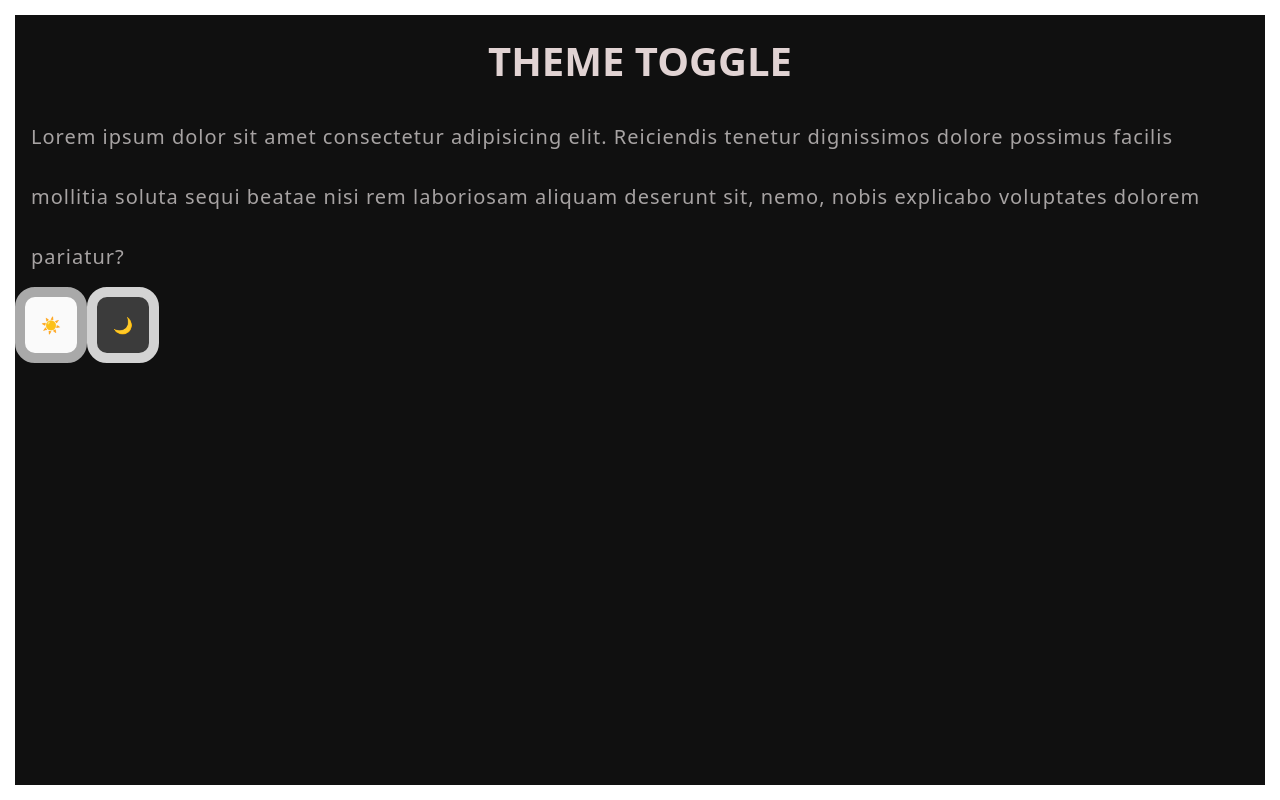
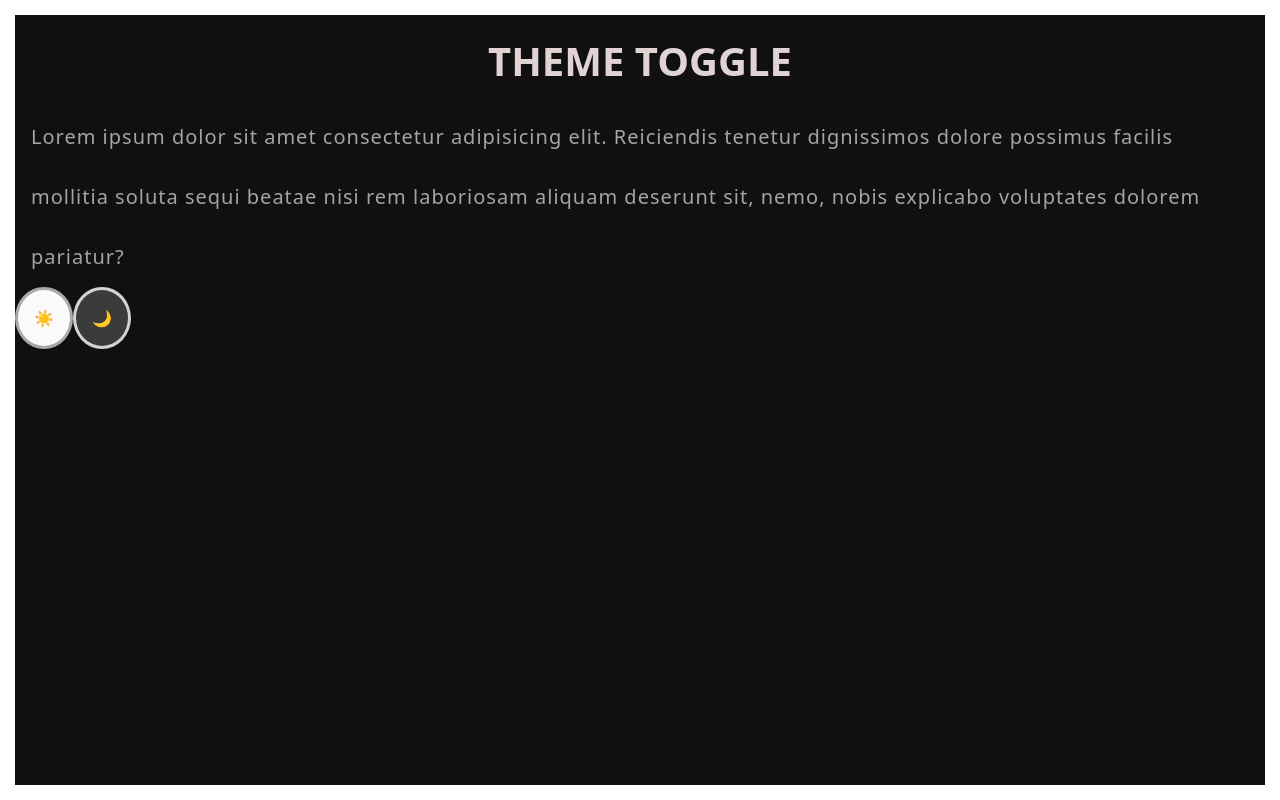
Before and after one commit to PouryaSoleimani/REACT-LIBRARIES, a React (Vite) app: page /theme-toggle in a window 1280 px wide. Built offline with nearby package versions, Linux system fonts and the light colour scheme.

Commit message:
THEME TOGGLE

```diff
--- a/src/ThemeToggle.tsx
+++ b/src/ThemeToggle.tsx
@@ -15,14 +15,15 @@ const Title = styled.h1`font-size : 40px; text-align : center; font-weight : bol
 
 const Desc = styled.p`font-size : 20px ; letter-spacing : 1px; padding : 0 1rem; line-height : 60px; color : ${props => props.theme.desc};`
 
-const DarkButton = styled.button`background-color : #3b3b3b;border-radius : 20px;color : white;padding : 1rem 1rem ;border : 10px solid lightgray;`
+const DarkButton = styled.button`background-color : #3b3b3b;border-radius : 100%;color : white;padding : 1rem 1rem ;border : 3px solid lightgray;`
 
-const LightButton = styled.button`background-color : #fafafa;border-radius : 20px;color : black;padding : 1rem 1rem ;border: 10px solid darkgray;`
+const LightButton = styled.button`background-color : #fafafa;border-radius : 100%;color : black;padding : 1rem 1rem ;border: 3px solid darkgray;`
 
 //^ COMPONENT
 const ThemeToggle = () => {
   //STATES
   const [themeToggler, setThemeToggler] = useState(DarkTheme)
+
   function toggleTheme(inputTheme: ThemeType) { setThemeToggler(inputTheme) }
 
   return (
```
